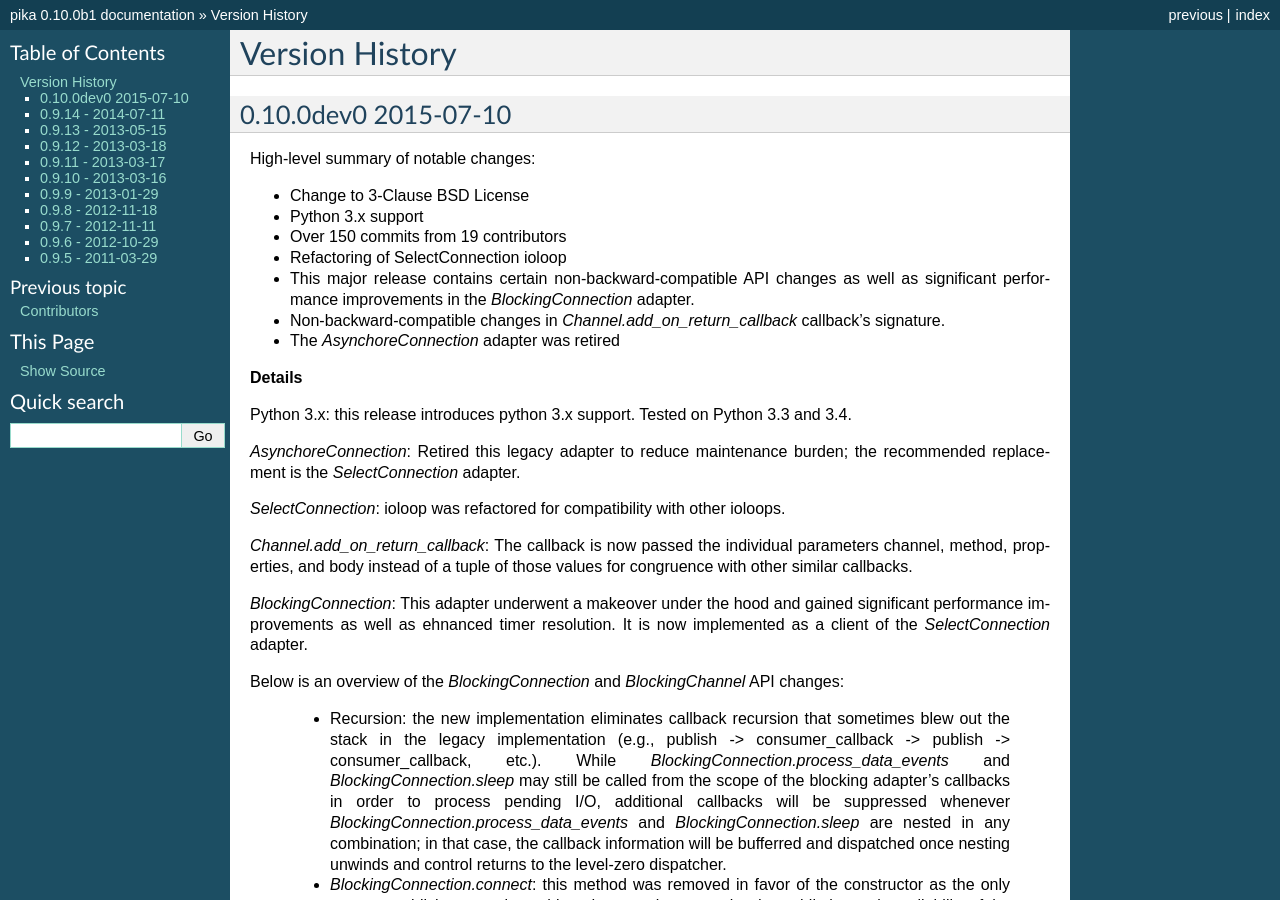
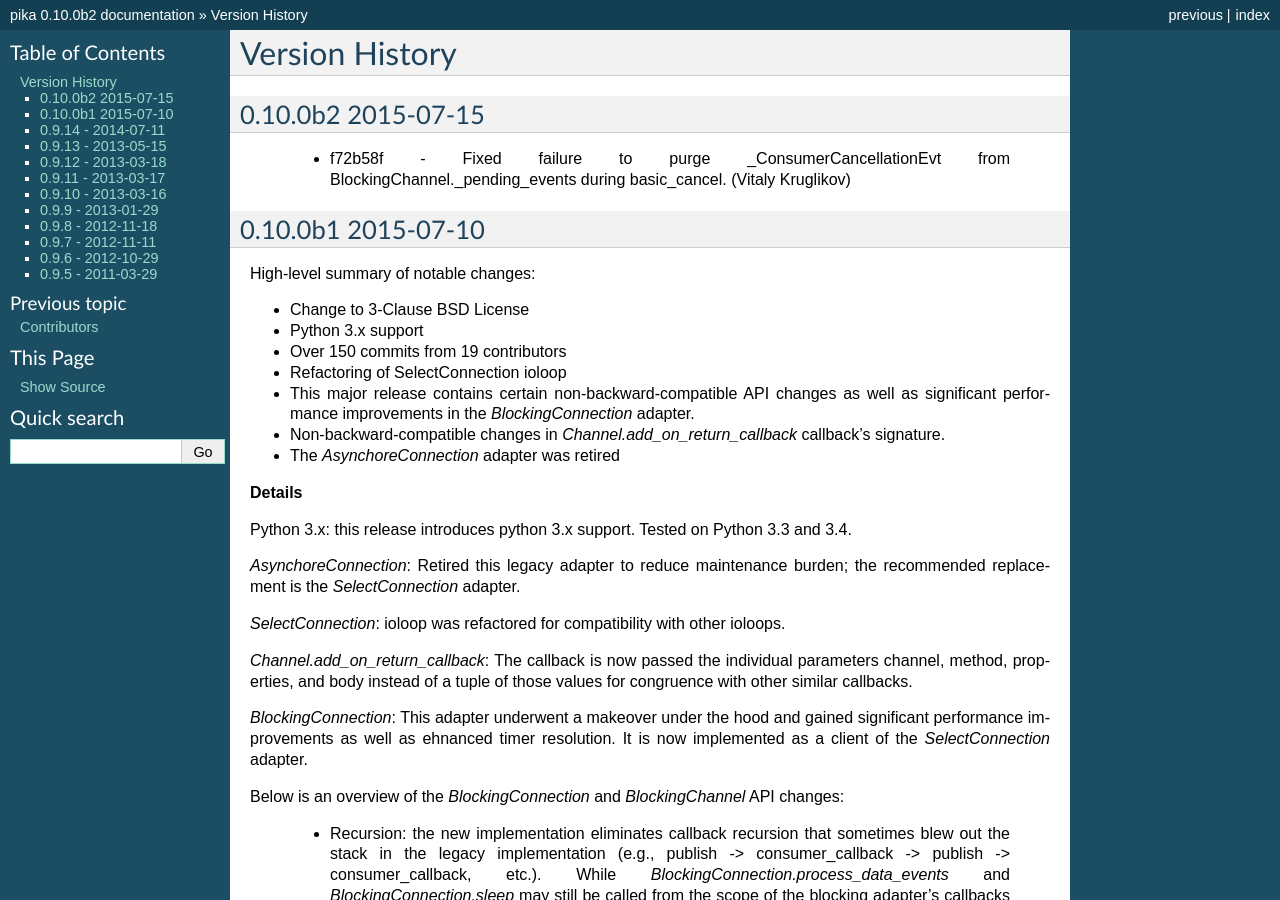
Before and after one commit to pika/pika, a Sphinx documentation site: the page built from docs/version_history.rst, in a window 1280 px wide and 900 px high. Built offline with Sphinx 7.4.7, drawn with Linux system fonts in a browser that asks for light colours; some of the changed text lies outside the part shown.

Commit message:
Bump the version

```diff
--- a/CHANGELOG.rst
+++ b/CHANGELOG.rst
@@ -1,5 +1,10 @@
-0.10.0dev0 2015-07-10
----------------------
+0.10.0b2 2015-07-15
+-------------------
+
+ - f72b58f - Fixed failure to purge _ConsumerCancellationEvt from BlockingChannel._pending_events during basic_cancel. (Vitaly Kruglikov)
+
+0.10.0b1 2015-07-10
+-------------------
 
 High-level summary of notable changes:
 
--- a/docs/version_history.rst
+++ b/docs/version_history.rst
@@ -1,7 +1,12 @@
 Version History
 ===============
 
-0.10.0dev0 2015-07-10
+0.10.0b2 2015-07-15
+-------------------
+
+ - f72b58f - Fixed failure to purge _ConsumerCancellationEvt from BlockingChannel._pending_events during basic_cancel. (Vitaly Kruglikov)
+
+0.10.0b1 2015-07-10
 ---------------------
 
 High-level summary of notable changes:
--- a/pika/__init__.py
+++ b/pika/__init__.py
@@ -1,4 +1,4 @@
-__version__ = '0.10.0b1'
+__version__ = '0.10.0b2'
 
 import logging
 try:
--- a/setup.py
+++ b/setup.py
@@ -16,7 +16,7 @@ long_description = ('Pika is a pure-Python implementation of the AMQP 0-9-1 '
                     'with other AMQP 0-9-1 brokers.')
 
 setup(name='pika',
-      version='0.10.0b1',
+      version='0.10.0b2',
       description='Pika Python AMQP Client Library',
       long_description=open('README.rst').read(),
       maintainer='Gavin M. Roy',
```
